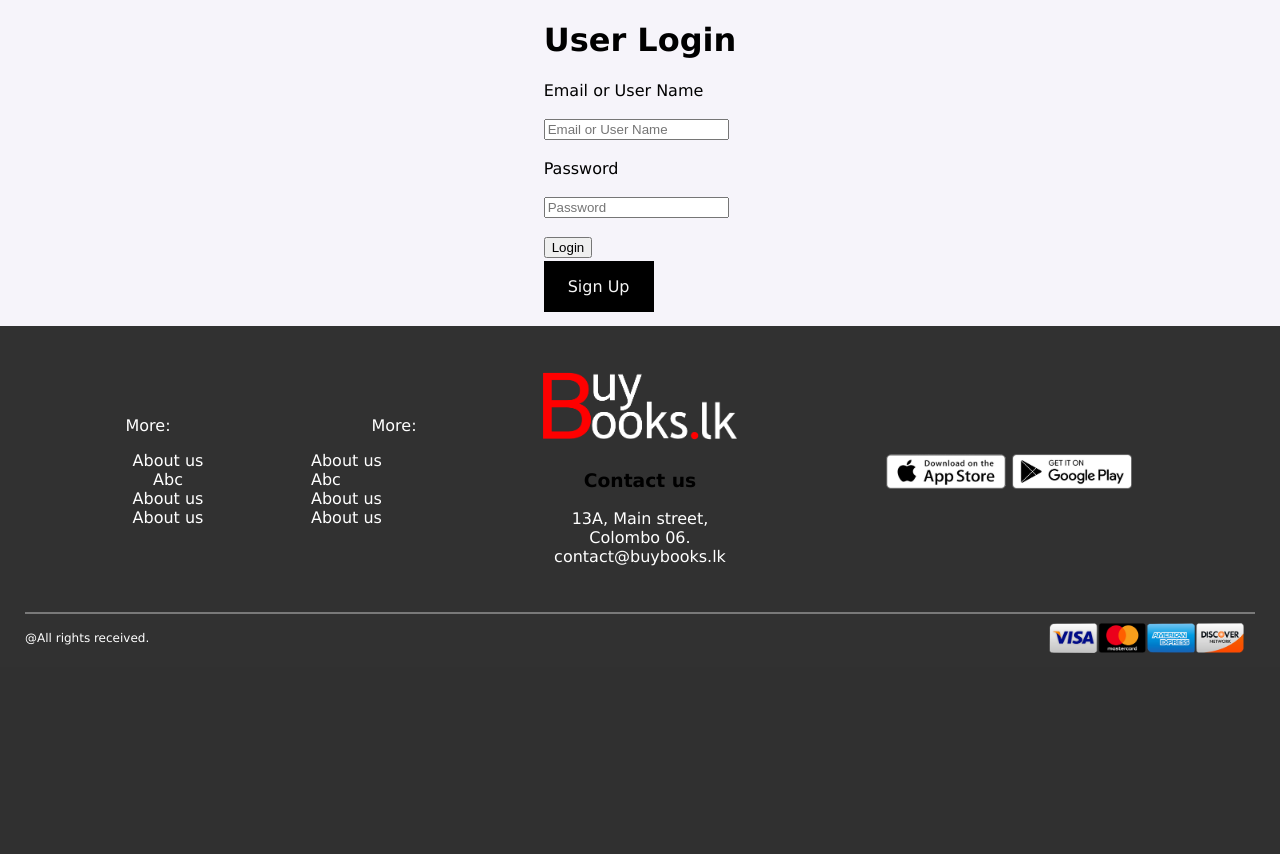
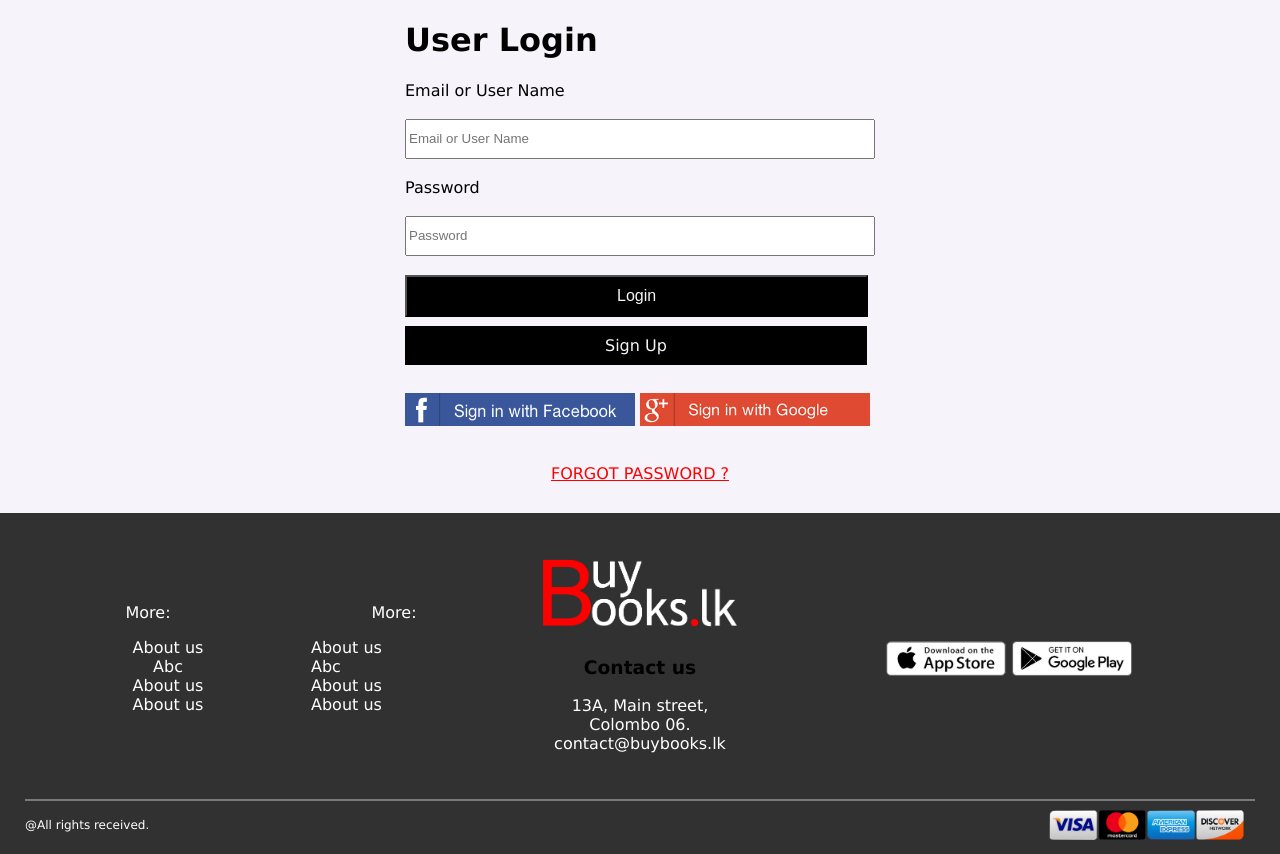
Before and after one commit to Avdunusinghe/MLB_PG.04.02_04-Online-BookStore, a PHP site: page /loginpage.html in a window 1280 px wide. Shown: the part 200-1054 px from the top of the page. Before the commit the page ends 853 px from the top, so only its background shows below. Run offline with PHP 8.4, Linux system fonts and the light colour scheme.

Commit message:
login page css

```diff
--- a/src/Home.html
+++ b/src/Home.html
@@ -3,9 +3,12 @@
     <head>
         <meta name="viewport" content="width=device-width, initial-scale=1.0">
         <meta charset="utf-8">
+
         <title>Buybooks</title>
+
         <link rel="stylesheet" href="../src/Styles/style.css">
         <link rel="stylesheet" href="../src/Styles/slideShow.css">
+
         <script src="../src/js/Home.js"></script>
     </head>
     <body>
--- a/src/Styles/loginpage.css
+++ b/src/Styles/loginpage.css
@@ -6,9 +6,25 @@
     text-decoration: none;
     color:whitesmoke;
     background-color: black;
-    padding: 1em 1.5em;
+    padding: 10px 200px;
 
 }
 .adlgbtn a:hover{
     background-color: #434542;
 }
+.adlgbtn1{
+    text-decoration: none;
+    color:whitesmoke;
+    background-color: black;
+    padding: 10px 210px;
+    font-size: medium;
+    font-weight: 100;
+    font-family: Arial, Helvetica, sans-serif;
+}
+.adlgbtn1:hover{
+    background-color: #434542;
+
+}
+.adfopw a{
+    color: red;
+}
--- a/src/loginpage.html
+++ b/src/loginpage.html
@@ -3,7 +3,9 @@
     <head>
         <meta name="viewport" content="width=device-width, initial-scale=1.0">
         <meta charset="utf-8">
+
         <title>Buybooks</title>
+
         <link rel="stylesheet" href="../src/Styles/style.css">
         <link rel="stylesheet" href="../src/Styles/slideShow.css">
         <link rel="stylesheet" href="../src/Styles/loginpage.css">
@@ -60,16 +62,25 @@
         <from  class="adloinbox">
           <div class="adtextbox">
               <leble>Email or User Name</leble> <br><br>
-              <input type="text"  placeholder="Email or User Name" name="" value=""> <br> <br>
+              <input type="text"  placeholder="Email or User Name" id="username" name="" value="" style="width: 470px;height:40px;"  > <br> <br>
           </div>
           <div class="adtextbox">
               <lebel>Password</lebel><br><br>
-              <input type="text" placeholder="Password" name="" value=""><br><br>
+              <input type="text" placeholder="Password" id="password" name=""  value="" style="width: 470px;height:40px;"><br><br>
           </div>
           <div class="adlgbtn">
-            <input class="adbtn" type="button" name="" value="Login"><br><br>
+            <input class="adlgbtn1" type="button" name="" value="Login"><br><br>
             <a href="../src/createaccount.html">Sign Up</a>
           </div>
+          <br>
+          <br>
+            <a href="https://www.facebook.com/" class = "adfblogo"><img src="../src/Images/IMG_FBICON.png" alt="fblogo" width="230" height="33" ></a>
+            <a href="https://mail.google.com/" class = "adgooglelogo"><img src="../src/Images/lMG_GOOGLE.png" alt="googlelogo" width="230" height="33" ></a> <br><br><br>
+            <div class="adfopw">
+              <center>
+                <a href="##">FORGOT PASSWORD ?</a>
+               </center>
+            </div>
 
 
         </from>
```
Also changed, not shown: src/Images/IMG_FBICON.png (added), src/Images/lMG_GOOGLE.png (added), src/js/login.js (added).
